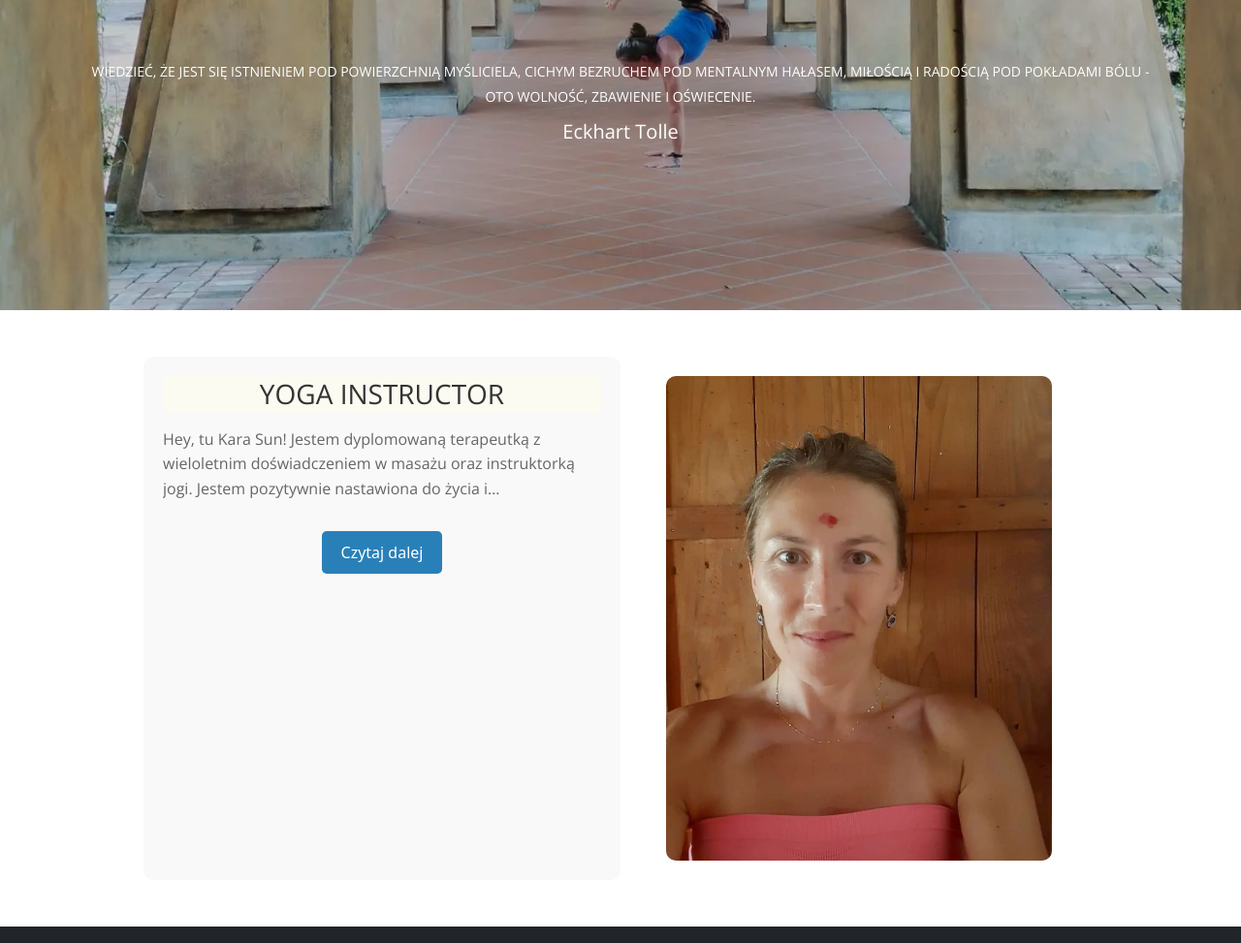
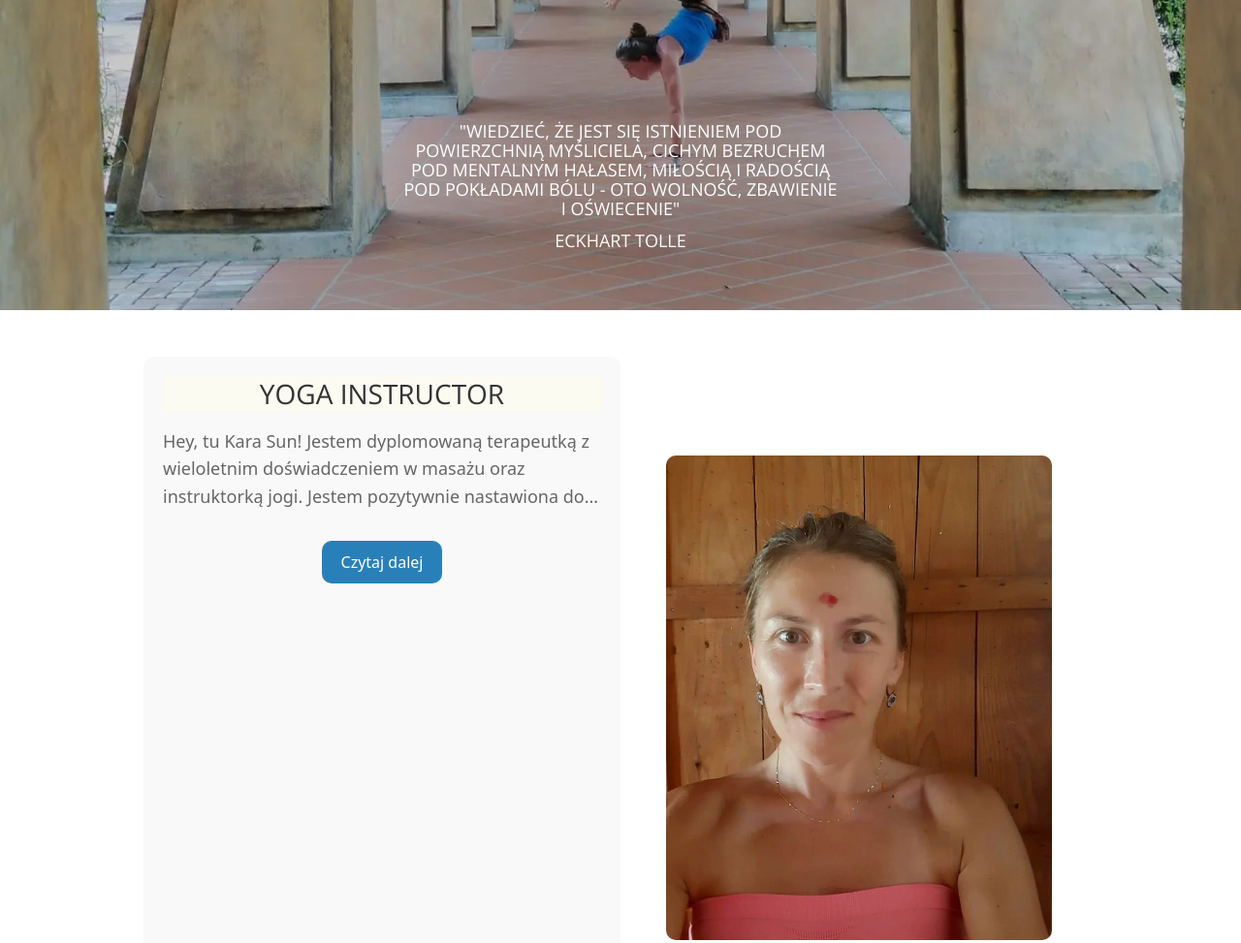
Before and after one commit to Damianbaba/Yoga-Web, a plain HTML site: page index.html in a window 1280 px wide. Shown: the part 480-1453 px from the top of the page at 97% size. Drawn offline with nearby package versions, Linux system fonts and the light colour scheme.

Commit message:
header bioSection rwd 768

```diff
--- a/index.html
+++ b/index.html
@@ -53,15 +53,17 @@
       <div class="hero-shadow"></div>
       <div class="container">
         <div class="hero-text">
-          <h1 data-aos="fade-up" data-aos-delay="300">Wiedzieć, że jest się Istnieniem pod powierzchnią myśliciela,
+          <h1 class="description" data-aos="fade-up" data-aos-duration="3000">"Wiedzieć, że jest się
+            Istnieniem pod
+            powierzchnią myśliciela,
             cichym
             bezruchem pod mentalnym hałasem, miłością i radością pod pokładami bólu - oto wolność, zbawienie i
-            oświecenie.
+            oświecenie"
           </h1>
-          <p data-aos="fade-up" data-aos-delay="500">Eckhart Tolle</p>
-          <a data-aos="fade-up" data-aos-delay="700" href="#aboutus" type="button"
+          <p class="description-name" data-aos="fade-up" data-aos-delay="500" data-aos-duration="2800">Eckhart Tolle</p>
+          <!-- <a data-aos="fade-up" data-aos-delay="700" href="#aboutus" type="button"
             class="btn btn-outline-light">poznajmy
-            się</a>
+            się</a> -->
         </div>
       </div>
       <a href="#aboutus"><i class="fas fa-chevron-down bounce-top"></i></a>
@@ -148,30 +150,6 @@
 
 
 
-
-
-
-
-
-
-
-
-
-
-
-
-
-
-
-
-
-
-
-
-
-
-
-
     <!-- <section id="aboutus" class="aboutus py-5">
       <div class="container-md">
         <div class="container-md">
@@ -216,55 +194,6 @@
           </div>
 
         </div>
-
-
-
-
-
-
-
-
-
-
-
-
-
-
-
-
-
-
-
-
-
-
-
-
-
-
-
-
-
-
-
-
-
-
-
-
-
-
-
-
-
-
-
-
-
-
-
-
-
        <div class="row mb-4">
           <div class="col-lg-7 col-md-12">
             <div class="image_holder">
@@ -557,47 +486,13 @@
     <p class='mb-0'> &copy; 2021 | DamianBaba</p>
   </footer>
 
-
-
-  <!-- TestPage -->
-
-  <!-- <section>
-  <div style="height: 100vh bg-light-py-2"></div>
-</section> -->
-
-  <!-- <div id='aboutus'>Aboutus</div> -->
-
-
-
-
-
   <!-- add new script -->
 
   <script src="https://cdn.jsdelivr.net/npm/bootstrap@5.1.3/dist/js/bootstrap.bundle.min.js"
     integrity="sha384-ka7Sk0Gln4gmtz2MlQnikT1wXgYsOg+OMhuP+IlRH9sENBO0LRn5q+8nbTov4+1p" crossorigin="anonymous">
   </script>
-
-  <!-- <script type="text/javascript" src="//code.jquery.com/jquery-1.11.0.min.js"></script>
-  <script type="text/javascript" src="//code.jquery.com/jquery-migrate-1.2.1.min.js"></script>
-
-  <script type="text/javascript" src="//cdn.jsdelivr.net/npm/slick-carousel@1.8.1/slick/slick.min.js"></script> -->
-
   <script src="https://unpkg.com/aos@2.3.1/dist/aos.js"></script>
-
-  <!-- <script>
-    AOS.init({
-
-      startEvent: 'DOMContentLoaded',
-      offset: 200,
-      once: true
-
-    });
-  </script> -->
-
   <script src="./js/aosSettings2.0.js"></script>
-
-  <!-- <script src="../Strona/js/aosSettings.js"></script> -->
-
   <script src="./js/script.js"></script>
 </body>
 
--- a/sass/modules/BioSectionModal.scss
+++ b/sass/modules/BioSectionModal.scss
@@ -46,7 +46,7 @@
       color: #fff;
       border: none;
       padding: 10px 20px;
-      border-radius: 5px;
+      border-radius: 10px;
       font-size: 16px;
       cursor: pointer;
       margin-top: 15px;
@@ -137,15 +137,4 @@
       }
     }
   }
-
-  // // Responsive styles
-  // @media (max-width: 1023px) {
-  //   flex-direction: column;
-  //   align-items: center;
-
-  //   .bio-content {
-  //     padding-right: 0;
-  //     margin-bottom: 20px;
-  //   }
-  // }
 }
--- a/sass/style.scss
+++ b/sass/style.scss
@@ -1,5 +1,5 @@
 @import './colors';
-@import './animation';
+// @import './animation';
 @import './mixins.scss';
 @import '../sass/modules/BioSectionModal.scss';
 @import url('https://fonts.googleapis.com/css2?family=Open+Sans:wght@300&family=Spectral:wght@200;400&display=swap');
@@ -25,8 +25,14 @@ body {
 }
 
 h1{
-    @include myFont(14px);
-    line-height: 26px;
+    @include myFont(15px);
+    line-height: 20px;
+    font-family: 'Open Sans', sans-serif;
+    font-weight: 500;
+//     @mixin myParagraph($font-size: 10px){
+//     font-size: $font-size;
+//     font-family: 'Spectral', serif;
+// }
 }
 
 h2{
@@ -40,8 +46,12 @@ h2{
 
 p{
 
-   @include myParagraph(20px);
-   font-family: 'Open Sans', sans-serif;
+//    @include myParagraph(20px);
+//    font-family: 'Open Sans', sans-serif;
+   @mixin myParagraph($font-size: 10px){
+    font-size: $font-size;
+    font-family: 'Spectral', serif;
+}
 
 }
 
@@ -57,7 +67,7 @@ p{
 // }
 
 .shadow-bg {
-    background-color: rgba(0, 0, 0, .3);
+    background-color: rgba(0, 0, 0, .2);
 }
 
 // Navigation
@@ -66,32 +76,25 @@ nav {
     text-transform: uppercase;
     transition: background-color .6s;
     z-index: 1;
-
     a {
     color: $white-color;
     }
-
     a:hover {
     color: #039dff;
     }
-
     .nav-link {
     color: $white-color;
     }
-
     .nav-link:hover {
     color: $main-color;
     }
-
     .fa-bars {
     padding: 10px;
     color: $white-color;
     }
-
     .navbar-brand {
     font-weight: bold;
     }
-
     .active {
     color: $main-color;
     }
@@ -105,7 +108,6 @@ header {
         position: relative;
         height: 100vh;
         background-image: url(../img/mobile/karaScorpion.webp);
-        // background-image: url(../img/mobile/header.webp);
         background-position: center;
         background-size: cover;
         background-attachment: fixed;
@@ -132,7 +134,7 @@ header {
 
         .hero-text{
             position: relative;
-            top: 194px;
+            top: 220px;
         }
     }
 
@@ -149,6 +151,47 @@ header {
         left: 50%;
         transform: translate(-50%);
         color: $white-color;
+    }
+}
+
+
+
+
+// Media
+
+@media (min-width:768px){
+header{
+    .hero-img{
+        .container{
+            .hero-text{
+                max-width: 450px;
+                top: 280px;
+                    .description{
+                    @include myFont(18px);
+                    }
+                    .description-name{
+                        @include myFont(18px);
+                    }
+                }
+
+            }
+        }
+    }
+
+    main{
+        .bio-section{
+            height: 100vh;
+            .bio-content {
+                p{
+                    font-size: 18px;
+                }
+            }
+            .bio-image{
+                img{
+                    max-width: none;
+                }
+            }
+        }
     }
 }
 
@@ -198,12 +241,7 @@ header {
 
 
 
-
-
-
 // Main
-
-
 // .aboutus{
 //     .container-md{
 //         max-width: 1450px;
@@ -224,23 +262,6 @@ header {
 
 //     }
 // }
-
-
-
-
-
-
-
-
-
-
-
-
-
-
-
-
-
 // .aboutus {
 //     .container {
 //         width: 100%;
@@ -264,8 +285,6 @@ header {
 //         }
 //     }
 // }
-
-
 // .aboutus-yoga {
 //     position: relative;
 //     // height: 100vh;
@@ -315,13 +334,9 @@ header {
 //     }
 // }
 
-
-
 // .blog {
 //     height: 100vh;
 // }
-
-
 
 // .contact {
 //     position: relative;
```
Also changed, not shown: css/style.css, sass/css/BioSectionModal.css, 2 other files. Lines whose indentation alone changed are shown as unchanged.
